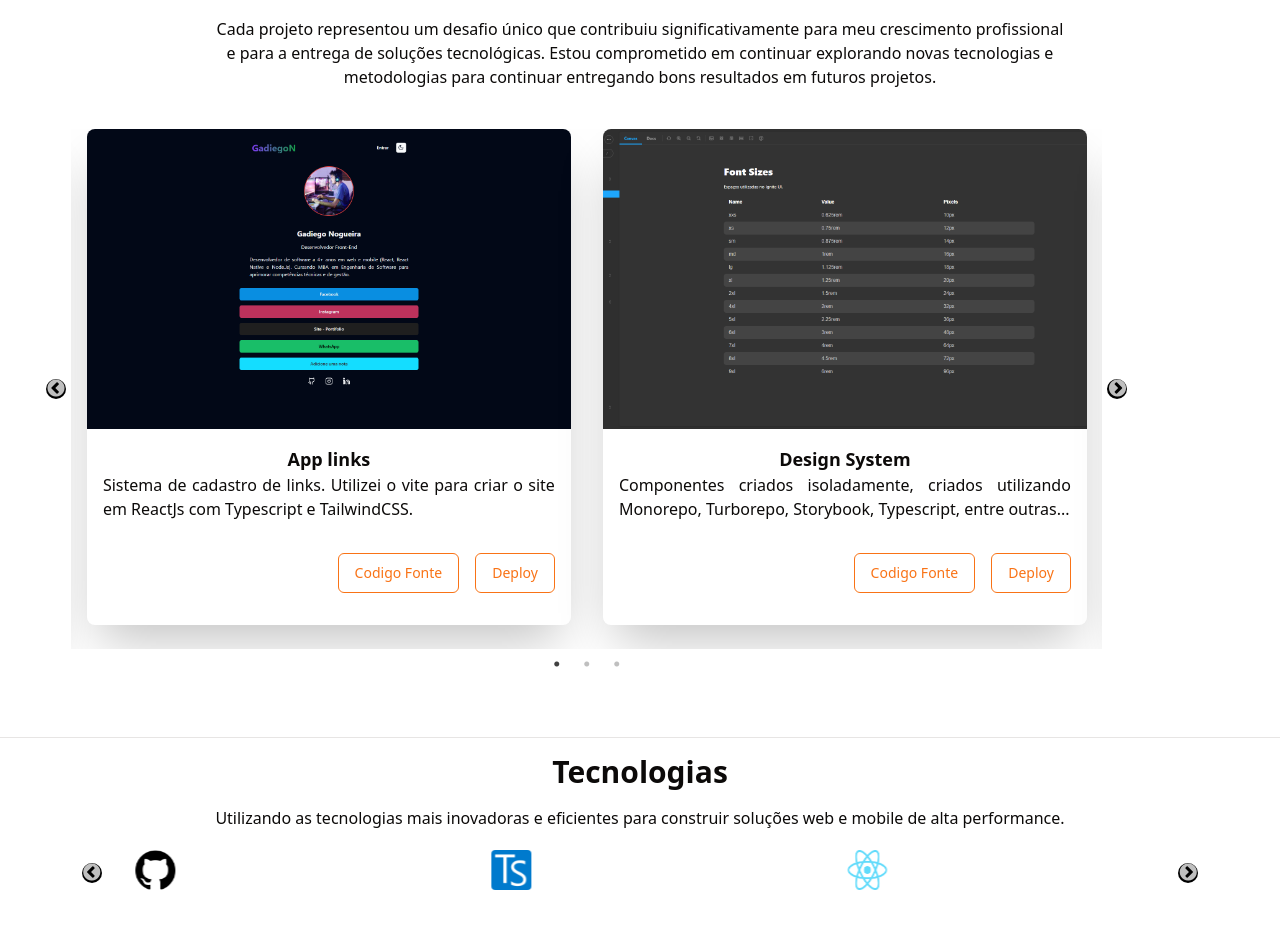
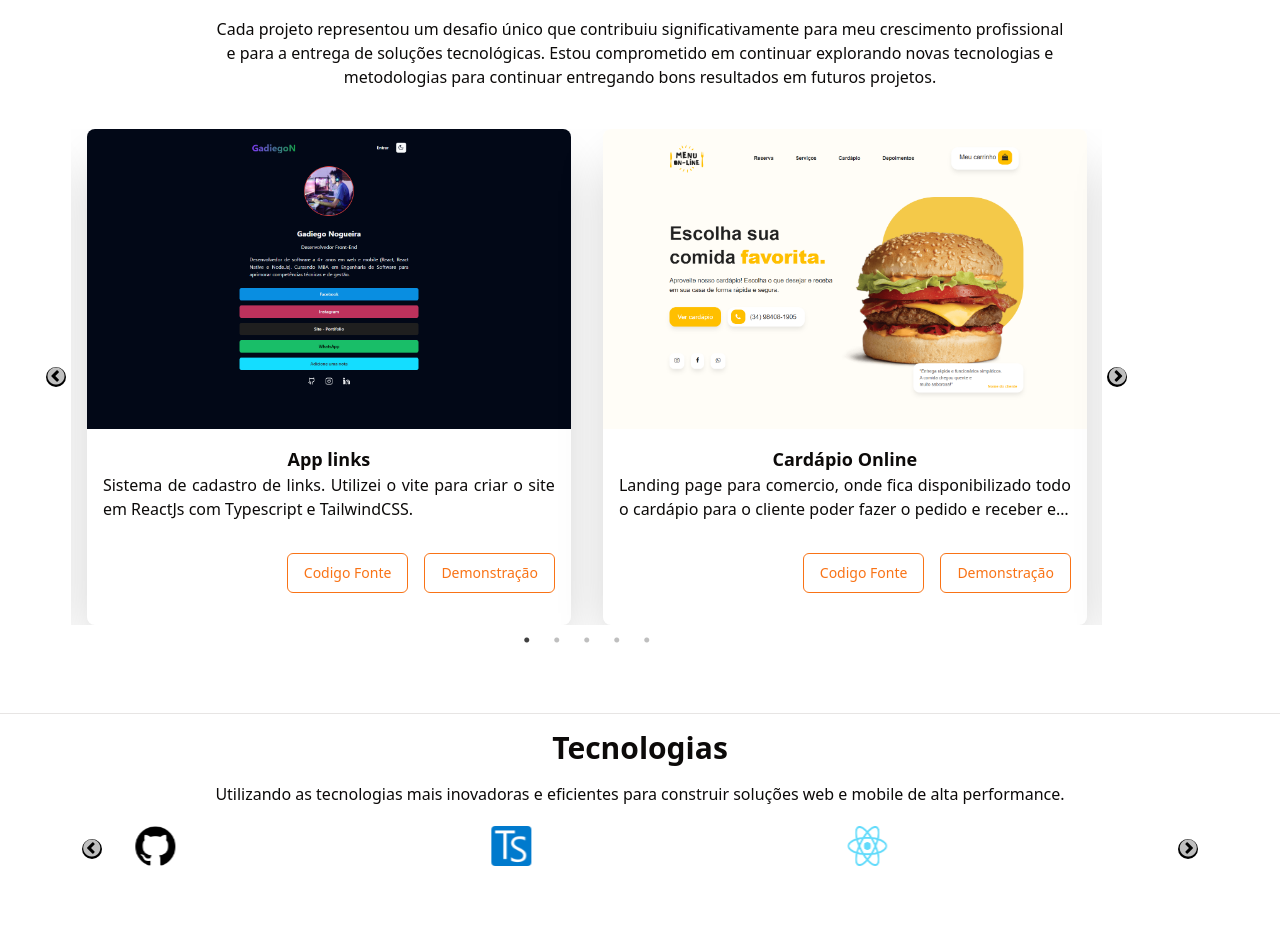
Before and after one commit to GadiegoN/frontend-forge, a React (Vite) app: page / in a window 1280 px wide. Shown: the part 1020-1946 px from the top of the page. Built offline with nearby package versions, Linux system fonts and the light colour scheme; no server answers; the database is empty.

Commit message:
feat: add component projects

```diff
--- /dev/null
+++ b/src/components/project.tsx
@@ -0,0 +1,29 @@
+import { Button } from "./ui/button";
+
+interface ProjectProps {
+    title: string
+    description: string
+    image: string
+    url: string
+    previewUrl?: string
+}
+
+export function Project({ description, image, title, url, previewUrl }: ProjectProps) {
+    return (
+        <div className="px-4">
+            <div className="w-full select-none bg-card shadow-2xl pb-4 rounded-lg mx-auto flex flex-col justify-center items-center">
+                <img src={image} className="w-full h-[300px] object-cover rounded-t-lg" />
+                <div className="p-4">
+                    <h3 className="text-lg font-semibold text-center line-clamp-2">{title}</h3>
+                    <p className="text-foreground text-justify line-clamp-2">
+                        {description}
+                    </p>
+                </div>
+                <div className="w-full flex justify-end gap-4 p-4">
+                    <Button variant="outline" asChild><a href={url} target="_blank">Codigo Fonte</a></Button>
+                    {previewUrl && <Button variant="outline" asChild><a href={previewUrl} target="_blank">Demonstração</a></Button>}
+                </div>
+            </div>
+        </div>
+    )
+}
--- a/src/pages/app/home.tsx
+++ b/src/pages/app/home.tsx
@@ -15,6 +15,7 @@ import { saveAs } from 'file-saver';
 
 import "slick-carousel/slick/slick.css";
 import "slick-carousel/slick/slick-theme.css";
+import { Project } from "@/components/project";
 
 interface ReviewsProps {
     id: string;
@@ -64,6 +65,60 @@ function SamplePrevArrow(props: any) {
         />
     );
 }
+
+
+interface ProjectProps {
+    id: string
+    title: string
+    description: string
+    image: string
+    url: string
+    previewUrl: string
+}
+
+
+const PROJECTS: ProjectProps[] = [
+    {
+        id: "0001",
+        title: "App links",
+        description: "Sistema de cadastro de links. Utilizei o vite para criar o site em ReactJs com Typescript e TailwindCSS.",
+        image: "/app-links.png",
+        url: "https://github.com/GadiegoN/app-links",
+        previewUrl: "https://app-links-psi.vercel.app/",
+    },
+    {
+        id: "0002",
+        title: "Cardápio Online",
+        description: "Landing page para comercio, onde fica disponibilizado todo o cardápio para o cliente poder fazer o pedido e receber em casa. Desenvolvido com HTML, CSS e JavaScript.",
+        image: "/menu.png",
+        url: "https://github.com/GadiegoN/menu",
+        previewUrl: "https://gadiegon.github.io/menu/",
+    },
+    {
+        id: "0003",
+        title: "Design System",
+        description: "Componentes criados isoladamente, criados utilizando Monorepo, Turborepo, Storybook, Typescript, entre outras...",
+        image: "/design-system.png",
+        url: "https://github.com/GadiegoN/05-design-system",
+        previewUrl: "https://gadiegon.github.io/05-design-system/",
+    },
+    {
+        id: "0004",
+        title: "Expert Notes",
+        description: "Sitema Web para criação de notas por texto ou audio. Desenvolvido Utilizando ReactJs com Typescript e TailwindCSS.",
+        image: "/expert-notes.png",
+        url: "https://github.com/GadiegoN/app-links",
+        previewUrl: "https://app-links-psi.vercel.app/",
+    },
+    {
+        id: "0005",
+        title: "Loja de Legumes",
+        description: "Site de vendas de legumes criado em reactjs com typescript e tailwind.",
+        image: "/vegetable-store.png",
+        url: "https://github.com/GadiegoN/vegetable-store",
+        previewUrl: "https://vegetable-store-hazel.vercel.app/",
+    },
+]
 
 export function Home() {
     const [reviews, setReviews] = useState<ReviewsProps[]>([])
@@ -223,51 +278,16 @@ export function Home() {
 
                 <div className="w-11/12 flex flex-col p-6 items-center gap-4">
                     <Slider className="w-11/12 max-w-7xl" {...sliderPortifolio}>
-                        <div className="px-4">
-                            <div className="w-full select-none bg-card shadow-2xl pb-4 rounded-lg mx-auto flex flex-col justify-center items-center">
-                                <img src="/app-links.png" className="w-full h-[300px] object-cover rounded-t-lg" />
-                                <div className="p-4">
-                                    <h3 className="text-lg font-semibold text-center">App links</h3>
-                                    <p className="text-foreground text-justify">
-                                        Sistema de cadastro de links. Utilizei o vite para criar o site em ReactJs com Typescript e TailwindCSS.
-                                    </p>
-                                </div>
-                                <div className="w-full flex justify-end gap-4 p-4">
-                                    <Button variant="outline" asChild><a href="https://github.com/GadiegoN/app-links" target="_blank">Codigo Fonte</a></Button>
-                                    <Button variant="outline" asChild><a href="https://app-links-psi.vercel.app/" target="_blank">Deploy</a></Button>
-                                </div>
-                            </div>
-                        </div>
-                        <div className="px-4">
-                            <div className="w-full select-none bg-card shadow-2xl pb-4 rounded-lg mx-auto flex flex-col justify-center items-center">
-                                <img src="/design-system.png" className="w-full h-[300px] object-cover rounded-t-lg" />
-                                <div className="p-4">
-                                    <h3 className="text-lg font-semibold text-center">Design System</h3>
-                                    <p className="text-foreground text-justify">
-                                        Componentes criados isoladamente, criados utilizando Monorepo, Turborepo, Storybook, Typescript, entre outras...
-                                    </p>
-                                </div>
-                                <div className="w-full flex justify-end gap-4 p-4">
-                                    <Button variant="outline" asChild><a href="https://github.com/GadiegoN/05-design-system" target="_blank">Codigo Fonte</a></Button>
-                                    <Button variant="outline" asChild><a href="https://gadiegon.github.io/05-design-system/" target="_blank">Deploy</a></Button>
-                                </div>
-                            </div>
-                        </div>
-                        <div className="px-4">
-                            <div className="w-full select-none bg-card shadow-2xl pb-4 rounded-lg mx-auto flex flex-col justify-center items-center">
-                                <img src="/expert-notes.png" className="w-full h-[300px] object-cover rounded-t-lg" />
-                                <div className="p-4">
-                                    <h3 className="text-lg font-semibold text-center">Expert Notes</h3>
-                                    <p className="text-foreground text-justify">
-                                        Sitema Web para criação de notas por texto ou audio. Desenvolvido Utilizando ReactJs com Typescript e TailwindCSS
-                                    </p>
-                                </div>
-                                <div className="w-full flex justify-end gap-4 p-4">
-                                    <Button variant="outline" asChild><a href="https://github.com/GadiegoN/nlw-expert-notes" target="_blank">Codigo Fonte</a></Button>
-                                    <Button variant="outline" asChild><a href="https://nlw-expert-notes-gadiegon.vercel.app/" target="_blank">Deploy</a></Button>
-                                </div>
-                            </div>
-                        </div>
+                        {PROJECTS.map((project) => (
+                            <Project
+                                key={project.id}
+                                description={project.description}
+                                title={project.title}
+                                image={project.image}
+                                url={project.url}
+                                previewUrl={project.previewUrl}
+                            />
+                        ))}
                     </Slider>
                 </div>
             </div>
```
Also changed, not shown: public/menu.png (added), public/vegetable-store.png (added).
